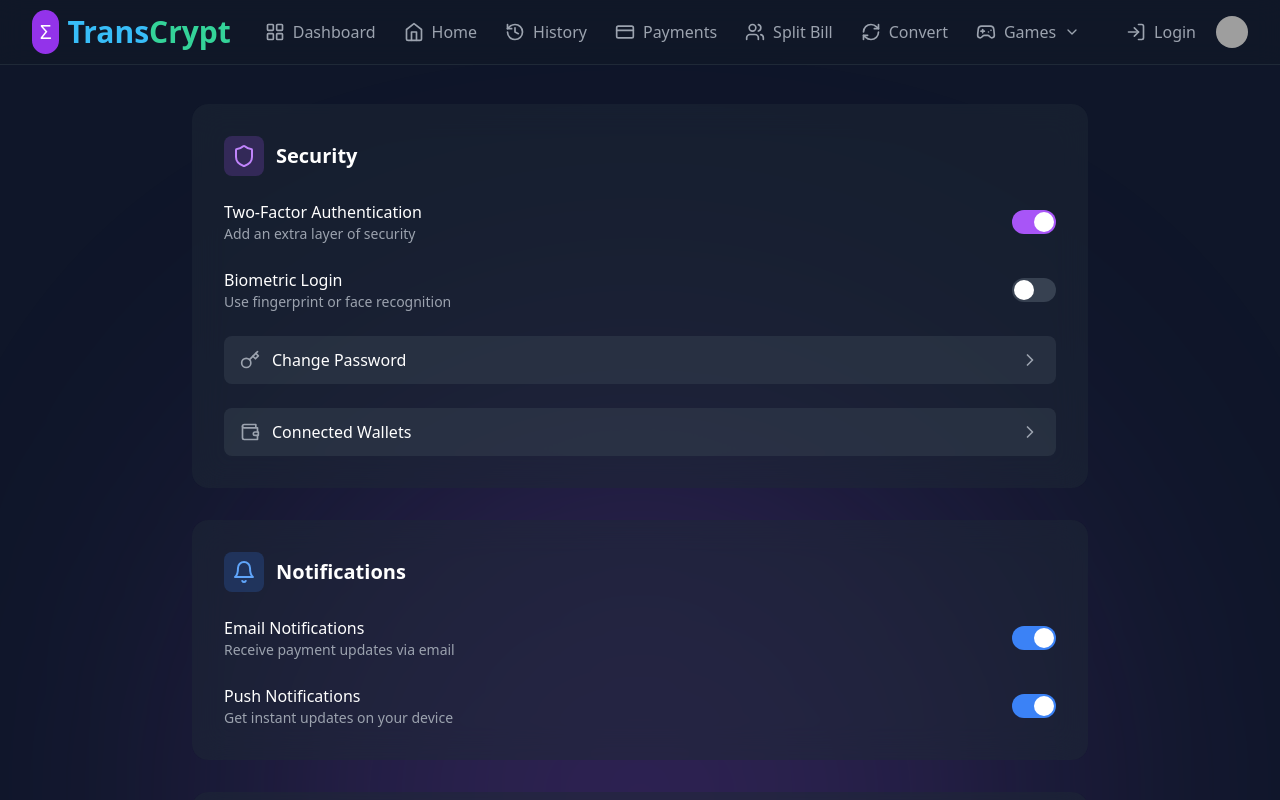
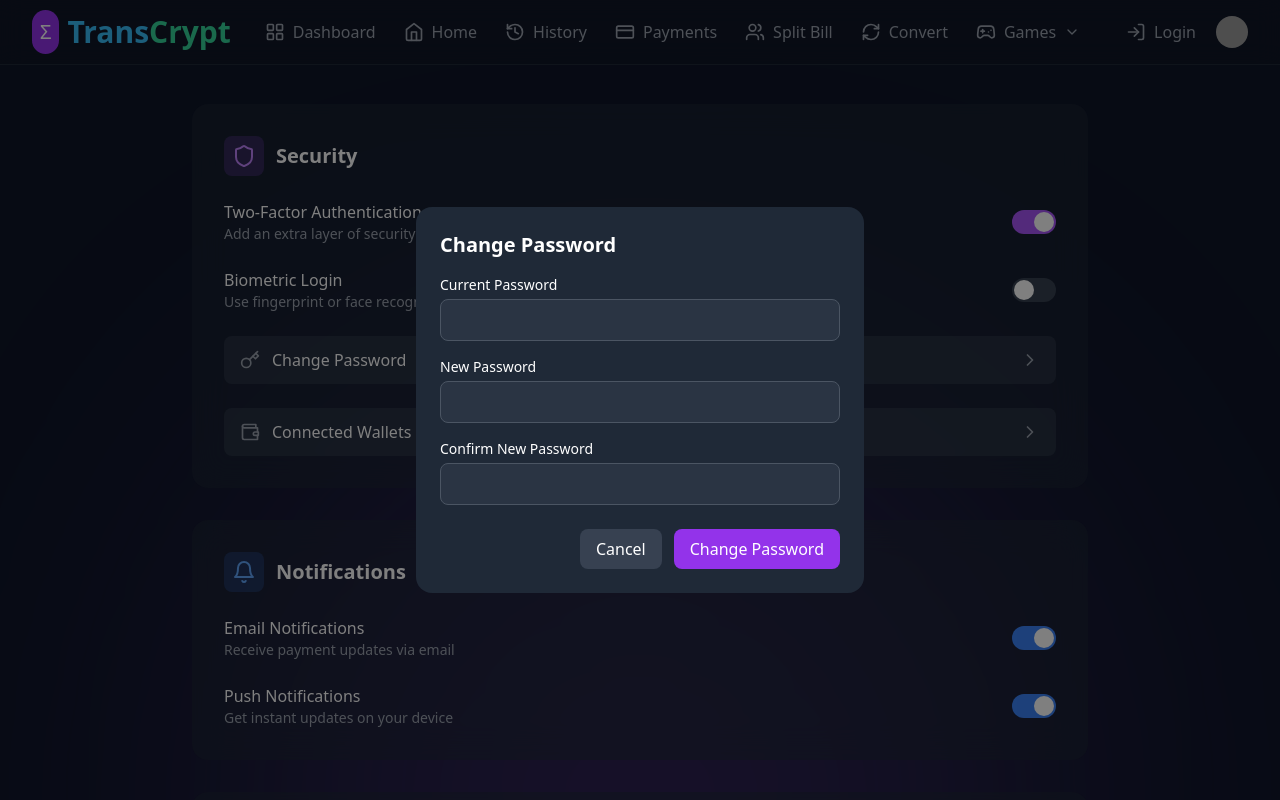
Before and after one commit to kanaksharma67/transccrypt, a React (Vite) app: page /settings in a window 1280 px wide. Both pictures are taken after a click on the button "Change Password". Shown: the top 800 px of the page. Built offline with nearby package versions, Linux system fonts and the light colour scheme; grey boxes are pictures that could not be loaded.

Commit message:
settings done

```diff
--- a/src/components/Navbar.tsx
+++ b/src/components/Navbar.tsx
@@ -150,13 +150,13 @@ const Navbar = () => {
                   </Avatar>
                 </DropdownMenuTrigger>
                 <DropdownMenuContent className="w-56 bg-gray-800 border-gray-700 mt-2">
-                  <DropdownMenuItem className="hover:bg-gray-700 focus:bg-gray-700">
+                  <DropdownMenuItem className="hover:bg-gray-700 focus:bg-gray-700 text-gray-400">
                     <Link to="/profile" className="flex items-center w-full gap-2">
                       <User size={16} />
                       <span>Profile</span>
                     </Link>
                   </DropdownMenuItem>
-                  <DropdownMenuItem className="hover:bg-gray-700 focus:bg-gray-700">
+                  <DropdownMenuItem className="hover:bg-gray-700 focus:bg-gray-700 text-gray-400">
                     <Link to="/settings" className="flex items-center w-full gap-2">
                       <Settings size={16} />
                       <span>Settings</span>
--- a/src/pages/Settings.tsx
+++ b/src/pages/Settings.tsx
@@ -2,8 +2,10 @@ import React, { useState } from 'react';
 import { motion } from 'framer-motion';
 import { Bell, Shield, Key, Wallet, Globe, Moon, Sun, ChevronRight, LogOut } from 'lucide-react';
 import { Slider } from '@/components/ui/slider';
+import { useNavigate } from 'react-router-dom';
 
 const Settings = () => {
+  const navigate = useNavigate();
   const [notifications, setNotifications] = useState({
     email: true,
     push: true,
@@ -20,17 +22,180 @@ const Settings = () => {
   const [theme, setTheme] = useState('dark');
   const [language, setLanguage] = useState('en');
   const [currency, setCurrency] = useState('INR');
-
   const [soundVolume, setSoundVolume] = useState([50]);
   const [hapticStrength, setHapticStrength] = useState([75]);
 
+  // State for modals
+  const [showPasswordModal, setShowPasswordModal] = useState(false);
+  const [showWalletsModal, setShowWalletsModal] = useState(false);
+  const [currentPassword, setCurrentPassword] = useState('');
+  const [newPassword, setNewPassword] = useState('');
+  const [confirmPassword, setConfirmPassword] = useState('');
+
+  // Handle theme change (you might want to persist this in localStorage)
+  const handleThemeChange = (newTheme: string) => {
+    setTheme(newTheme);
+    document.documentElement.classList.toggle('dark', newTheme === 'dark');
+    localStorage.setItem('theme', newTheme);
+  };
+
+  // Handle language change
+  const handleLanguageChange = (e: React.ChangeEvent<HTMLSelectElement>) => {
+    const newLanguage = e.target.value;
+    setLanguage(newLanguage);
+    // You might want to implement i18n here
+    console.log('Language changed to:', newLanguage);
+  };
+
+  // Handle currency change
+  const handleCurrencyChange = (e: React.ChangeEvent<HTMLSelectElement>) => {
+    const newCurrency = e.target.value;
+    setCurrency(newCurrency);
+    // You might want to update currency preferences in your app state
+    console.log('Currency changed to:', newCurrency);
+  };
+
+  // Handle logout
   const handleLogout = () => {
-    // Add logout logic here
-    console.log('Logging out...');
+    // Clear user session
+    localStorage.removeItem('authToken');
+    // Redirect to login page
+    navigate('/login');
+    console.log('User logged out');
+  };
+
+  // Handle password change
+  const handlePasswordChange = (e: React.FormEvent) => {
+    e.preventDefault();
+    if (newPassword !== confirmPassword) {
+      alert("Passwords don't match!");
+      return;
+    }
+    // Here you would typically call your API to change password
+    console.log('Password changed successfully');
+    setShowPasswordModal(false);
+    setCurrentPassword('');
+    setNewPassword('');
+    setConfirmPassword('');
+  };
+
+  // Mock function to connect wallet
+  const connectWallet = () => {
+    // In a real app, this would connect to a wallet provider
+    console.log('Connecting wallet...');
+    // For demo purposes, we'll just show a success message
+    alert('Wallet connected successfully!');
+    setShowWalletsModal(false);
   };
 
   return (
     <div className="min-h-screen py-12 px-4 sm:px-6 lg:px-8 mt-14">
+      {/* Password Change Modal */}
+      {showPasswordModal && (
+        <div className="fixed inset-0 bg-black bg-opacity-50 flex items-center justify-center z-50">
+          <motion.div
+            initial={{ opacity: 0, y: -20 }}
+            animate={{ opacity: 1, y: 0 }}
+            className="bg-gray-800 rounded-2xl p-6 w-full max-w-md"
+          >
+            <h3 className="text-xl font-semibold mb-4">Change Password</h3>
+            <form onSubmit={handlePasswordChange}>
+              <div className="space-y-4">
+                <div>
+                  <label className="block text-sm font-medium mb-1">Current Password</label>
+                  <input
+                    type="password"
+                    value={currentPassword}
+                    onChange={(e) => setCurrentPassword(e.target.value)}
+                    className="w-full bg-gray-700/50 border border-gray-600 rounded-lg px-4 py-2"
+                    required
+                  />
+                </div>
+                <div>
+                  <label className="block text-sm font-medium mb-1">New Password</label>
+                  <input
+                    type="password"
+                    value={newPassword}
+                    onChange={(e) => setNewPassword(e.target.value)}
+                    className="w-full bg-gray-700/50 border border-gray-600 rounded-lg px-4 py-2"
+                    required
+                  />
+                </div>
+                <div>
+                  <label className="block text-sm font-medium mb-1">Confirm New Password</label>
+                  <input
+                    type="password"
+                    value={confirmPassword}
+                    onChange={(e) => setConfirmPassword(e.target.value)}
+                    className="w-full bg-gray-700/50 border border-gray-600 rounded-lg px-4 py-2"
+                    required
+                  />
+                </div>
+              </div>
+              <div className="flex justify-end gap-3 mt-6">
+                <button
+                  type="button"
+                  onClick={() => setShowPasswordModal(false)}
+                  className="px-4 py-2 rounded-lg bg-gray-700 hover:bg-gray-600"
+                >
+                  Cancel
+                </button>
+                <button
+                  type="submit"
+                  className="px-4 py-2 rounded-lg bg-purple-600 hover:bg-purple-700"
+                >
+                  Change Password
+                </button>
+              </div>
+            </form>
+          </motion.div>
+        </div>
+      )}
+
+      {/* Wallets Modal */}
+      {showWalletsModal && (
+        <div className="fixed inset-0 bg-black bg-opacity-50 flex items-center justify-center z-50">
+          <motion.div
+            initial={{ opacity: 0, y: -20 }}
+            animate={{ opacity: 1, y: 0 }}
+            className="bg-gray-800 rounded-2xl p-6 w-full max-w-md"
+          >
+            <h3 className="text-xl font-semibold mb-4">Connect Wallet</h3>
+            <div className="space-y-3">
+              <button
+                onClick={connectWallet}
+                className="w-full flex items-center gap-3 p-3 bg-gray-700/50 hover:bg-gray-700 rounded-lg border border-gray-600"
+              >
+                <img src="/metamask-icon.png" alt="MetaMask" className="w-6 h-6" />
+                <span>MetaMask</span>
+              </button>
+              <button
+                onClick={connectWallet}
+                className="w-full flex items-center gap-3 p-3 bg-gray-700/50 hover:bg-gray-700 rounded-lg border border-gray-600"
+              >
+                <img src="/walletconnect-icon.png" alt="WalletConnect" className="w-6 h-6" />
+                <span>WalletConnect</span>
+              </button>
+              <button
+                onClick={connectWallet}
+                className="w-full flex items-center gap-3 p-3 bg-gray-700/50 hover:bg-gray-700 rounded-lg border border-gray-600"
+              >
+                <img src="/coinbase-icon.png" alt="Coinbase" className="w-6 h-6" />
+                <span>Coinbase Wallet</span>
+              </button>
+            </div>
+            <div className="flex justify-end mt-6">
+              <button
+                onClick={() => setShowWalletsModal(false)}
+                className="px-4 py-2 rounded-lg bg-gray-700 hover:bg-gray-600"
+              >
+                Close
+              </button>
+            </div>
+          </motion.div>
+        </div>
+      )}
+
       <div className="max-w-4xl mx-auto space-y-8">
         {/* Security Settings */}
         <div className="bg-gray-800/50 backdrop-blur-lg rounded-2xl p-8">
@@ -74,7 +239,10 @@ const Settings = () => {
               </label>
             </div>
 
-            <button className="w-full flex items-center justify-between px-4 py-3 bg-gray-700/50 rounded-lg hover:bg-gray-700 transition-colors">
+            <button
+              onClick={() => setShowPasswordModal(true)}
+              className="w-full flex items-center justify-between px-4 py-3 bg-gray-700/50 rounded-lg hover:bg-gray-700 transition-colors"
+            >
               <div className="flex items-center gap-3">
                 <Key size={20} className="text-gray-400" />
                 <span>Change Password</span>
@@ -82,7 +250,10 @@ const Settings = () => {
               <ChevronRight size={20} className="text-gray-400" />
             </button>
 
-            <button className="w-full flex items-center justify-between px-4 py-3 bg-gray-700/50 rounded-lg hover:bg-gray-700 transition-colors">
+            <button
+              onClick={() => setShowWalletsModal(true)}
+              className="w-full flex items-center justify-between px-4 py-3 bg-gray-700/50 rounded-lg hover:bg-gray-700 transition-colors"
+            >
               <div className="flex items-center gap-3">
                 <Wallet size={20} className="text-gray-400" />
                 <span>Connected Wallets</span>
@@ -150,7 +321,7 @@ const Settings = () => {
               <h3 className="font-medium mb-4">Theme</h3>
               <div className="flex gap-4">
                 <button
-                  onClick={() => setTheme('light')}
+                  onClick={() => handleThemeChange('light')}
                   className={`flex-1 flex items-center justify-center gap-2 p-3 rounded-lg border ${
                     theme === 'light'
                       ? 'border-purple-500 bg-purple-500/20'
@@ -161,7 +332,7 @@ const Settings = () => {
                   <span>Light</span>
                 </button>
                 <button
-                  onClick={() => setTheme('dark')}
+                  onClick={() => handleThemeChange('dark')}
                   className={`flex-1 flex items-center justify-center gap-2 p-3 rounded-lg border ${
                     theme === 'dark'
                       ? 'border-purple-500 bg-purple-500/20'
@@ -178,7 +349,7 @@ const Settings = () => {
               <h3 className="font-medium mb-4">Language</h3>
               <select
                 value={language}
-                onChange={(e) => setLanguage(e.target.value)}
+                onChange={handleLanguageChange}
                 className="w-full bg-gray-700/50 border border-gray-600 rounded-lg px-4 py-2"
               >
                 <option value="en">English</option>
@@ -192,7 +363,7 @@ const Settings = () => {
               <h3 className="font-medium mb-4">Currency</h3>
               <select
                 value={currency}
-                onChange={(e) => setCurrency(e.target.value)}
+                onChange={handleCurrencyChange}
                 className="w-full bg-gray-700/50 border border-gray-600 rounded-lg px-4 py-2"
               >
                 <option value="INR">Indian Rupee (₹)</option>
```
